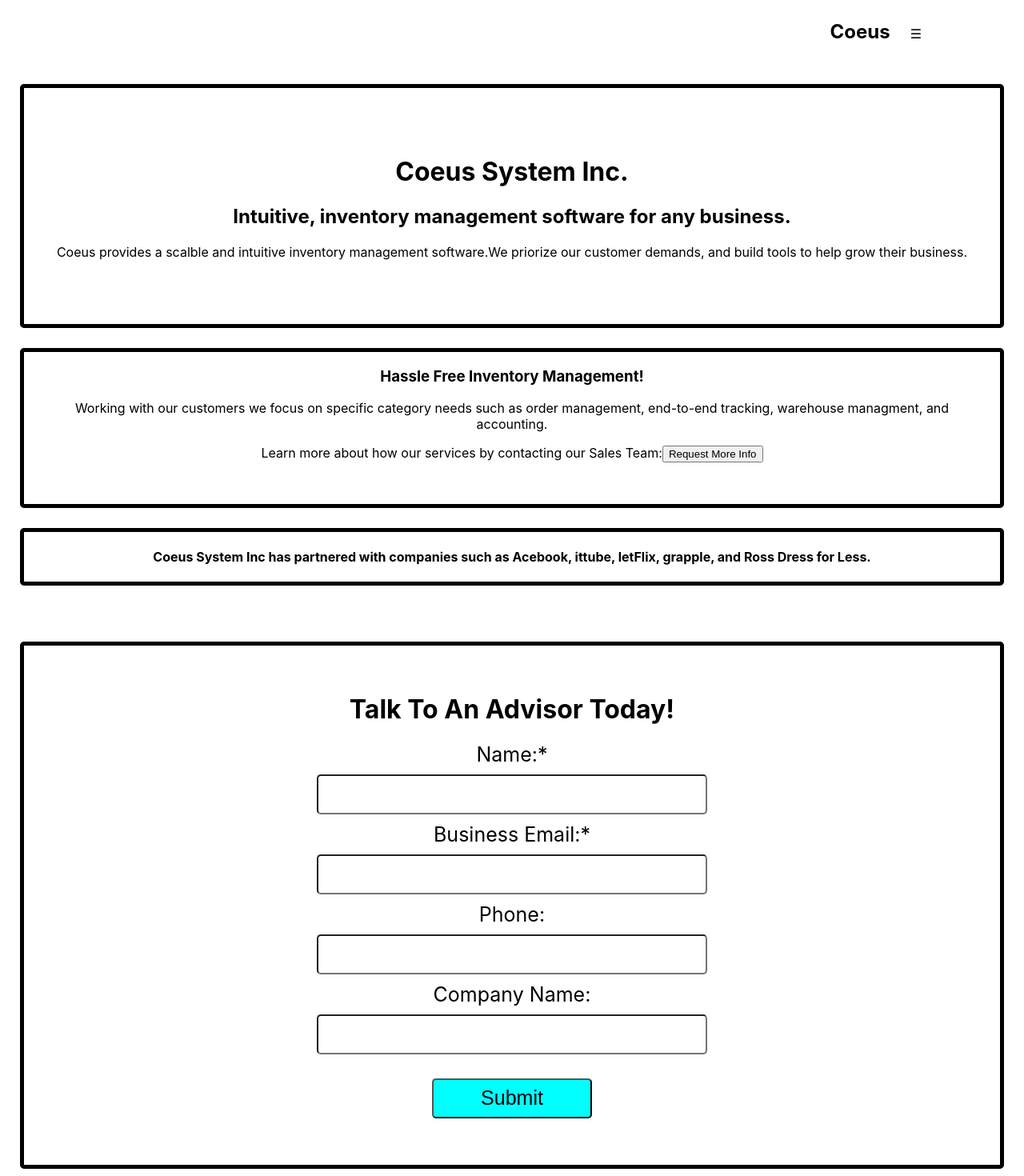
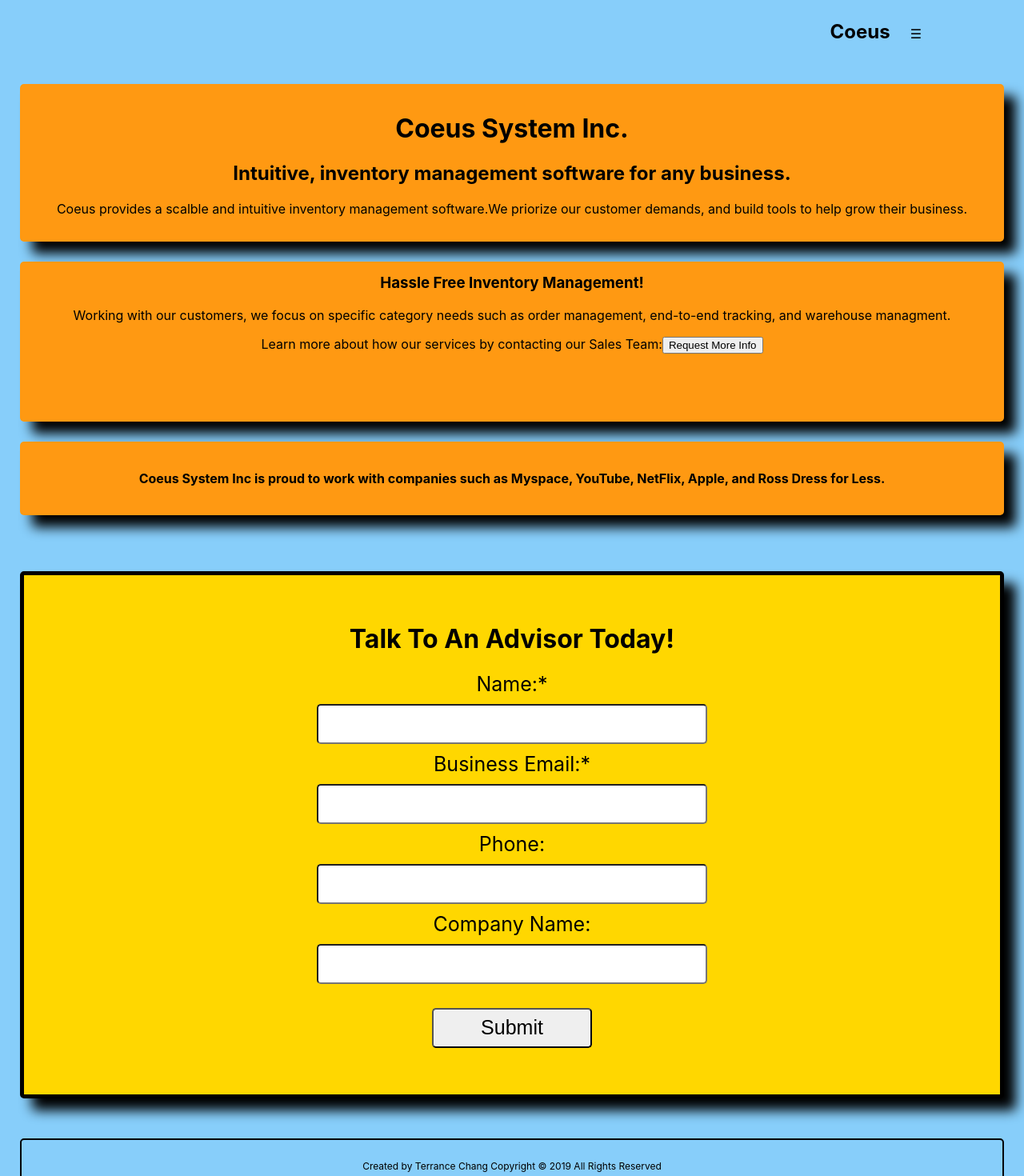
Before and after one commit to tchang46343/Coeus-Systems-Inc.-, a React (Create React App) app: page / in a window 1280 px wide. Shown: the top 1470 px of the page at 80% size. Built offline with nearby package versions, Linux system fonts and the light colour scheme; no server answers.

Commit message:
Added Style to Website of Coeus App

```diff
--- /dev/null
+++ b/src/App.css
@@ -0,0 +1,3 @@
+body {
+  background-color: lightskyblue;
+}
--- a/src/App.js
+++ b/src/App.js
@@ -10,6 +10,7 @@ import DeleteData from "./Components/HomePage/UserPages/UserChanges/Delete";
 import UpdateData from "./Components/HomePage/UserPages/UserChanges/Update";
 import Navbar from "./Components/HomePage/Navbar";
 import VendorContextProvider from "./VendorContext";
+import "./App.css";
 
 export default class HomePage extends React.Component {
   render() {
--- a/src/Components/HomePage/HomePage.css
+++ b/src/Components/HomePage/HomePage.css
@@ -28,5 +28,5 @@ div {
   border-radius: 5px;
   font-display: bold;
   font-size: 25px;
-  margin: 25px;
+  margin-top: 50px;
 }
--- a/src/Components/HomePage/MarketingService.js
+++ b/src/Components/HomePage/MarketingService.js
@@ -22,14 +22,13 @@ export default class AdvertisingServices extends React.Component {
         </header>
         <form className="ServiceHook" onSubmit={event => this.onSubmit(event)}>
           <header>
-            <h3> Hassle Free Inventory Management!</h3>
+            <h3 className="grabberPitch"> Hassle Free Inventory Management!</h3>
           </header>
           <p>
-            Working with our customers we focus on specific category needs such
-            as order management, end-to-end tracking, warehouse managment, and
-            accounting.
+            Working with our customers, we focus on specific category needs such
+            as order management, end-to-end tracking, and warehouse managment.
           </p>
-          <p>
+          <p className="submitRequest">
             Learn more about how our services by contacting our Sales Team:
             <button> Request More Info </button>
           </p>
@@ -37,8 +36,8 @@ export default class AdvertisingServices extends React.Component {
         <section className="clients">
           <header>
             <h4>
-              Coeus System Inc has partnered with companies such as Acebook,
-              ittube, letFlix, grapple, and Ross Dress for Less.
+              Coeus System Inc is proud to work with companies such as Myspace,
+              YouTube, NetFlix, Apple, and Ross Dress for Less.
             </h4>
           </header>
         </section>
--- a/src/Components/HomePage/MarketingServices.css
+++ b/src/Components/HomePage/MarketingServices.css
@@ -1,31 +1,40 @@
 .banner {
-  padding: 5% 0;
+  padding: 15px;
   text-align: center;
-  border: 5px solid black;
   border-radius: 5px;
-  margin: 10px;
+  margin: 5% 0;
+  box-shadow: 15px 15px 15px black;
+  background-color: #ff9912;
 }
 
 .ServiceHook {
   min-height: 200px;
-  padding: 6% 0;
+  padding: 10px 0;
   text-align: center;
   margin: 25px;
-  border: 5px solid black;
   border-radius: 5px;
   padding: 0 25px;
+  box-shadow: 15px 15px 15px black;
+  background-color: #ff9912;
 }
 
 .ServiceHook ul {
   list-style-type: none;
 }
+.grabberPitch {
+  padding-top: 15px;
+}
 
+.submitRequest {
+  padding-bottom: 5px;
+}
 .clients {
-  border: 5px solid black;
   border-radius: 5px;
-  padding: 0 25px;
+  padding: 15px;
   text-align: center;
   margin: 25px;
+  box-shadow: 15px 15px 15px black;
+  background-color: #ff9912;
 }
 .clients li {
   list-style-type: none;
--- a/src/Components/HomePage/NewUser.css
+++ b/src/Components/HomePage/NewUser.css
@@ -1,5 +1,7 @@
 .NewUser {
   padding: 3% 0;
+  background-color: #ffd700;
+  box-shadow: 15px 15px 15px black;
 }
 .signup-form {
   display: flex;
@@ -23,8 +25,10 @@ input {
   width: 200px;
   height: 50px;
   font-size: 25px;
-  background-color: aqua;
   cursor: pointer;
+}
+.Submit_Request {
+  background-color: #ffd700;
 }
 
 @media screen and (min-width: 1200px) {
--- a/src/Components/HomePage/UserPages/UserChanges/Get.css
+++ b/src/Components/HomePage/UserPages/UserChanges/Get.css
@@ -6,22 +6,24 @@
 .vendor {
   display: inline;
   font-size: 25px;
+  font-family: "Patua One", cursive;
 }
 
 .VendorName {
   display: inline;
-  font-size: 25px;
+  font-size: 16px;
   text-align: center;
 }
 
 .item {
   display: inline;
   font-size: 25px;
+  font-family: "Patua One", cursive;
 }
 
 .PartId {
   display: inline;
-  font-size: 25px;
+  font-size: 16px;
   text-align: center;
 }
 
@@ -31,9 +33,14 @@
   border: thin black;
   width: 200px;
   height: 50px;
-  background-color: bisque;
+  background-color: #ff9912;
   cursor: pointer;
   font-size: 25px;
+  font-family: "Patua One", cursive;
+}
+
+.Report:hover {
+  background-color: #ffd700;
 }
 
 footer {
--- a/src/Components/HomePage/UserPages/UserChanges/Get.js
+++ b/src/Components/HomePage/UserPages/UserChanges/Get.js
@@ -51,6 +51,10 @@ export default class GetData extends React.Component {
     console.log(itemsJSX);
     return (
       <div className="GetContent">
+        <link
+          href="https://fonts.googleapis.com/css?family=Patua+One&display=swap"
+          rel="stylesheet"
+        ></link>
         <form className="addNewPart" onSubmit={this.handleSubmit}>
           <label className="vendor">Vendor:</label>
           <input
--- a/src/Components/HomePage/UserPages/UserChanges/Post.css
+++ b/src/Components/HomePage/UserPages/UserChanges/Post.css
@@ -1,11 +1,30 @@
 .vendorTitle {
   font-size: 16px;
+  font-family: "Patua One", cursive;
 }
 .addNewPart {
   display: flex;
   flex-direction: column;
   margin: 0 5px;
   text-align: center;
+}
+.itemID {
+  font-family: "Patua One", cursive;
+  font-size: 16px;
+}
+.descriptionTitle {
+  font-family: "Patua One", cursive;
+  font-size: 16px;
+}
+
+.PriceTitle {
+  font-family: "Patua One", cursive;
+  font-size: 16px;
+}
+
+.itemAvail {
+  font-family: "Patua One", cursive;
+  font-size: 16px;
 }
 .PostName {
   display: inline-block;
--- a/src/Components/HomePage/UserPages/UserChanges/Post.js
+++ b/src/Components/HomePage/UserPages/UserChanges/Post.js
@@ -85,6 +85,10 @@ export default class PostData extends React.Component {
   render() {
     return (
       <div className="GetContent">
+        <link
+          href="https://fonts.googleapis.com/css?family=Patua+One&display=swap"
+          rel="stylesheet"
+        ></link>
         <form className="addNewPart" onSubmit={event => this.onSubmit(event)}>
           <label className="vendorTitle">Vendor:</label>
           <input
--- a/src/Components/HomePage/UserPages/UserHomeScreen/UserOptions.css
+++ b/src/Components/HomePage/UserPages/UserHomeScreen/UserOptions.css
@@ -1,6 +1,7 @@
 * {
   box-sizing: border-box;
 }
+
 .UserOptions {
   text-align: center;
   margin: 0;
@@ -11,10 +12,15 @@
   color: black;
   text-decoration: none;
   cursor: pointer;
-  border: solid 2px black;
-  margin: 25px;
+  box-shadow: 15px 15px 15px black;
+  background-color: #ff9912;
+  margin: 30px;
   padding: 10px;
   border-radius: 5px;
+  font-family: "Patua One", cursive;
+}
+.UserLink:hover {
+  background-color: #ffd700;
 }
 button:hover {
   background-color: powderblue;
@@ -37,7 +43,6 @@ button:hover {
     text-decoration: none;
     cursor: pointer;
     border: solid 2px black;
-
     border-radius: 5px;
     margin: 0 20%;
     padding: 0 10px;
@@ -55,8 +60,8 @@ button:hover {
     color: black;
     text-decoration: none;
     cursor: pointer;
-    border: solid 2px black;
-    margin: 25px;
+    margin: 30px;
+    margin-left: 20px;
     padding: 10px;
     border-radius: 5px;
   }
--- a/src/Components/HomePage/UserPages/UserHomeScreen/UserOptions.js
+++ b/src/Components/HomePage/UserPages/UserHomeScreen/UserOptions.js
@@ -5,18 +5,19 @@ export default class UserOptions extends React.Component {
   render() {
     return (
       <div className="UserOptions">
+        <link
+          href="https://fonts.googleapis.com/css?family=Patua+One&display=swap"
+          rel="stylesheet"
+        ></link>
         <Link to="/getdata" className="UserLink">
           Retrieve Items
         </Link>
-
         <Link to="/postdata" className="UserLink">
           Add Item
         </Link>
-
         <Link to="/deletedata" className="UserLink">
           Delete Item
         </Link>
-
         <Link to="/updatedata" className="UserLink">
           Update Item
         </Link>
```
